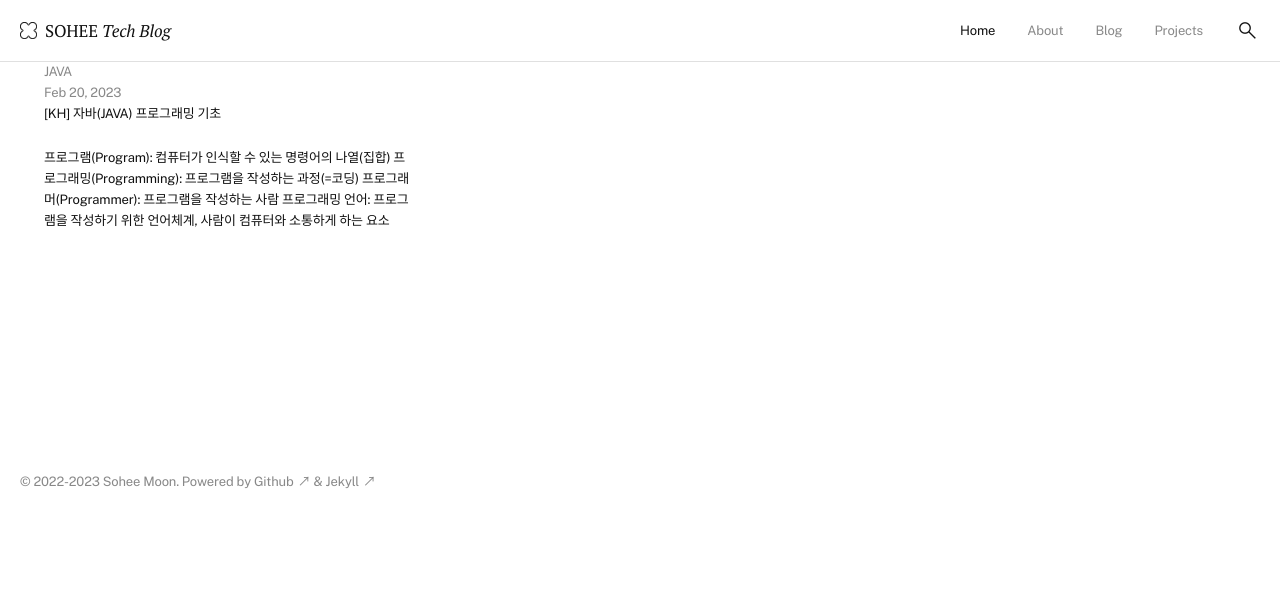
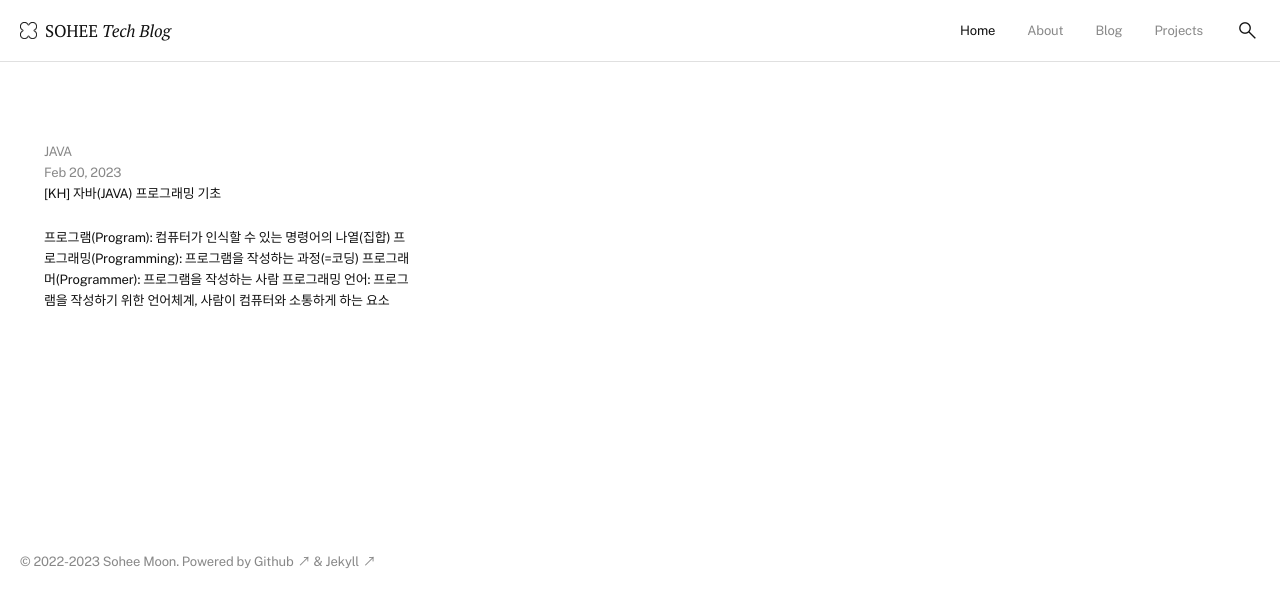
Before and after one commit to soheetech/soheetech.github.io, a Jekyll site: the page built from index.md, in a window 1280 px wide. Shown: the top 608 px of the page. Built offline with Jekyll 4.4.1, drawn with Linux system fonts in a browser that asks for light colours.

Commit message:
Update home.html

```diff
--- a/_layouts/home.html
+++ b/_layouts/home.html
@@ -2,4 +2,4 @@
 layout: default
 ---
 
-<div class="container">{%-include menu_item.html collection=site.data.menu.entries-%}</div>
+<div class="container c-pd-top">{%-include menu_item.html collection=site.data.menu.entries-%}</div>
```
